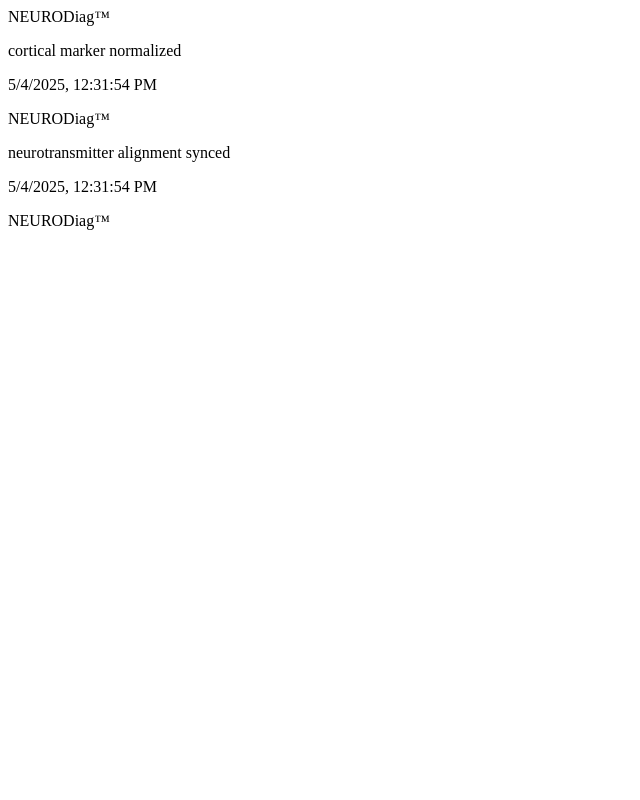
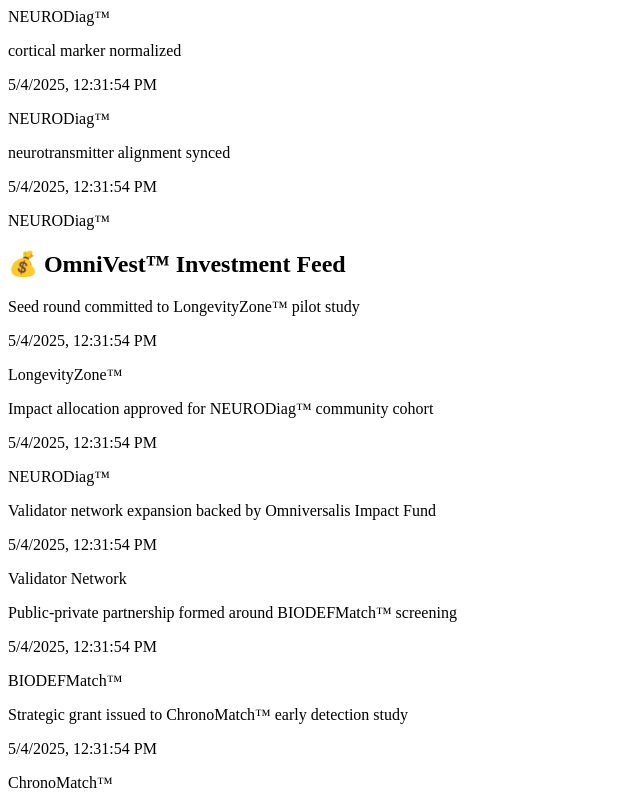
Before and after one commit to OmniChainOrg/omnimodel-dashboard, a Next.js app: page / in a window 1280 px wide. Shown: the part 2079-2879 px from the top of the page, without its empty margins (0-640 px from the left). Before the commit the page ends 2317 px from the top, so only its background shows below. Built offline with nearby package versions, Linux system fonts and the light colour scheme.

Commit message:
Update index.tsx

```diff
--- a/pages/index.tsx
+++ b/pages/index.tsx
@@ -5,6 +5,7 @@ import ChronoMatchPanel from "../components/ChronoMatchPanel";
 import BIODEFMatchPanel from "../components/BIODEFMatchPanel";
 import LongevityZonePanel from "../components/LongevityZonePanel";
 import NEURODiagPanel from "../components/NEURODiagPanel";
+import OmniVestPanel from "../components/OmniVestPanel";
 
 
 export default function Home() {
@@ -24,6 +25,9 @@ export default function Home() {
       {/* NEURODiag Panel */}
       <NEURODiagPanel />
 
+      {/* OmniVest Panel */}
+      <OmniVestPanel />
+
     </div>
   );
 }
```
